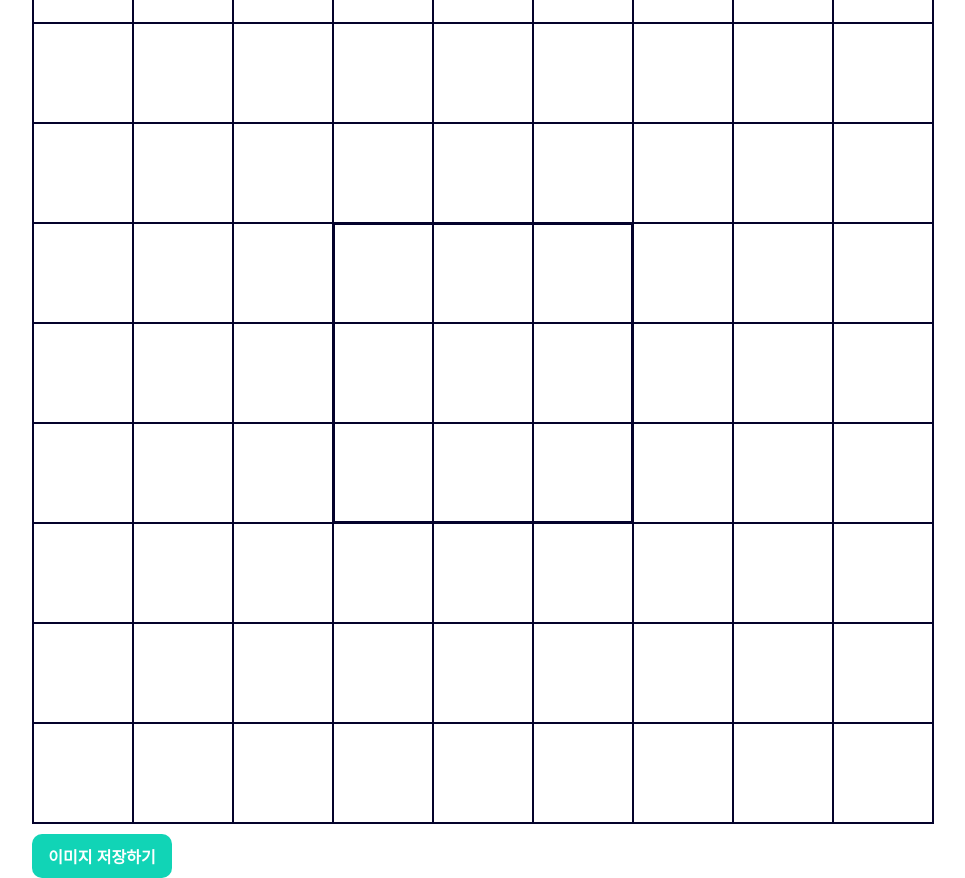
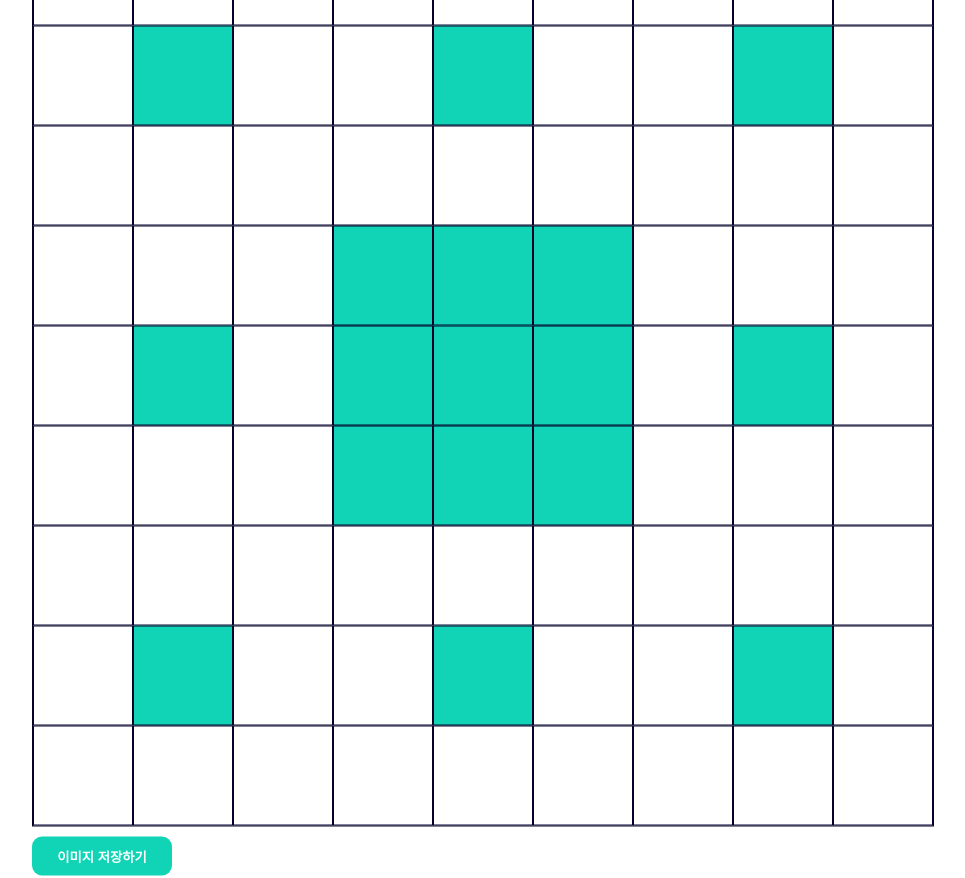
Before and after one commit to dkpark10/mandalart, a Next.js app: page / in a window 1280 px wide. Shown: the whole page, without its empty margins (157-1122 px from the left). Built offline with nearby package versions, Linux system fonts and the light colour scheme.

Commit message:
style: 타이틀 영역 색상 적용

```diff
--- /dev/null
+++ b/src/app/components/arrow.tsx
@@ -0,0 +1,15 @@
+export function WestBottomArrow() {
+  return (
+    <svg
+      fill="#11d4b6"
+      stroke-width="0"
+      version="1.1"
+      viewBox="0 0 16 16"
+      height="100%"
+      width="100%"
+      xmlns="http://www.w3.org/2000/svg"
+    >
+      <path d="M11.5 16l-4-4 8.5-8.5-3.5-3.5-8.5 8.5-4-4v11.5h11.5z"></path>
+    </svg>
+  );
+}
--- a/src/app/page.module.scss
+++ b/src/app/page.module.scss
@@ -1,3 +1,7 @@
+$color-primary1: #11d4b6;
+$color-primary2: #19b59d;;
+$color-primary3: #1b9e8a;
+
 .container {
   position: absolute;
   top: 50%;
@@ -11,7 +15,6 @@
   grid-template-columns: repeat(3, 1fr);
   border: 1px solid #04022b;
   margin-bottom: 10px;
-
 }
 
 .cell-container {
@@ -20,39 +23,59 @@
   grid-template-columns: repeat(3, 1fr);
   width: 300px;
   height: 300px;
+  &:nth-of-type(5) {
+    background-color: $color-primary1;
+    font-weight: 600;
+  }
 }
 
 .cell {
   border: 0.5px solid #04022b;
+  position: relative;
+  display: flex;
+  align-items: center;
+  justify-content: center;
+  padding: 0px 5px;
+
+  &:nth-of-type(5) {
+    background-color: $color-primary1;;
+    font-weight: 600;
+  }
 
   & textarea {
     width: 100%;
-    height: 100%;
+    max-height: 3rem;
+    background-color: inherit;
     resize: none;
     border: none;
+    text-align: center;
+    overflow-y: hidden;
+
+    &:focus {
+      outline: none;
+    }
   }
 }
 
-.center {
-  border: 1px solid #04022b;
-}
-
 .save-btn {
-  background-color: #11d4b6;
+  background-color: $color-primary1;
   border: none;
   padding: 10px;
   color: white;
   border-radius: 10px;
   width: 140px;
   font-weight: 700;
-  font-size: 1rem;
   cursor: pointer;
 
   &:hover {
-    background-color: #19b59d;
+    background-color: $color-primary2;
   }
 
   &:active {
-    background-color: #1b9e8a;
+    background-color: $color-primary3;
   }
 }
+
+#main-title {
+  color: white;
+}
--- a/src/app/page.tsx
+++ b/src/app/page.tsx
@@ -5,6 +5,8 @@ import React, { useEffect, useRef, useState } from "react";
 import styles from "./page.module.scss";
 import { clsx } from "clsx";
 import { z } from "zod";
+import { WestBottomArrow } from "./components/arrow";
+import { ImArrowDownLeft } from "react-icons/im";
 
 const LOCAL_STORAGE_KEY = "MANDATRA";
 const MandatraValueSchema = z.array(z.array(z.string()));
@@ -19,7 +21,7 @@ export default function Mandatra() {
 
   const onImageSaveClick = async () => {
     if (!mainRef.current) return;
-    const html2canvas = await import ('html2canvas').then((mod) => mod.default);
+    const html2canvas = await import("html2canvas").then((mod) => mod.default);
     /** @todo 이미지 저장 */
     const canvas = await html2canvas(mainRef.current);
   };
@@ -29,6 +31,9 @@ export default function Mandatra() {
     (e: React.ChangeEvent<HTMLTextAreaElement>) => {
       const isCenterArea = row === 4;
       const { value } = e.target;
+      const lineCount = value.split('\n').length;
+
+      if (lineCount >= 4) return;
 
       setValues((prev) => {
         /** @desc 서브 타이틀 입력 칸이라면 */
@@ -57,17 +62,22 @@ export default function Mandatra() {
       <main ref={mainRef} className={styles["main-container"]}>
         {values.map((rowValue, row) => {
           const isCenterArea = row === 4;
-          const centerStyle = isCenterArea && styles["center"];
 
           return (
             <section
               key={row}
-              className={clsx(styles["cell-container"], centerStyle)}
+              className={styles["cell-container"]}
             >
               {rowValue.map((colValue, col) => {
+                const isMainTitleArea = isCenterArea && col === 4;
+
                 return (
                   <div key={`${row}-${col}`} className={styles["cell"]}>
-                    <textarea value={colValue} onChange={onChange(row, col)} />
+                    <textarea
+                      id={isMainTitleArea ? styles["main-title"] : ""}
+                      value={colValue}
+                      onChange={onChange(row, col)}
+                    />
                   </div>
                 );
               })}
```
